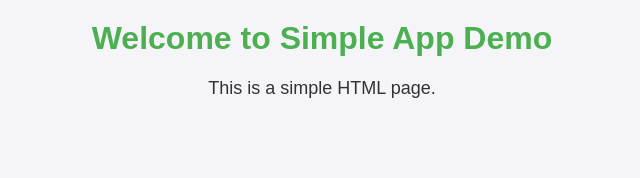
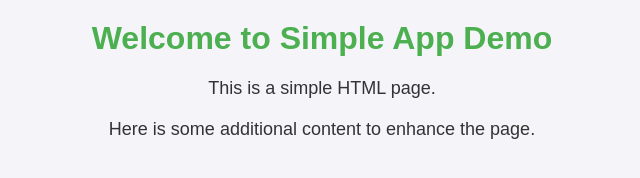
Before and after one commit to davisjoe112/simple-app-demo, a plain HTML site: page index.html in a window 1280 px wide. Shown: the whole page, without its empty margins (318-958 px from the left). Drawn offline with Linux system fonts and the light colour scheme.

Commit message:
Add more content to HTML page

```diff
--- a/index.html
+++ b/index.html
@@ -21,10 +21,17 @@
             text-align: center;
             font-size: 18px;
         }
+        .additional-content {
+            text-align: center;
+            margin-top: 20px;
+        }
     </style>
 </head>
 <body>
     <h1>Welcome to Simple App Demo</h1>
     <p>This is a simple HTML page.</p>
+    <div class="additional-content">
+        <p>Here is some additional content to enhance the page.</p>
+    </div>
 </body>
 </html>
```
